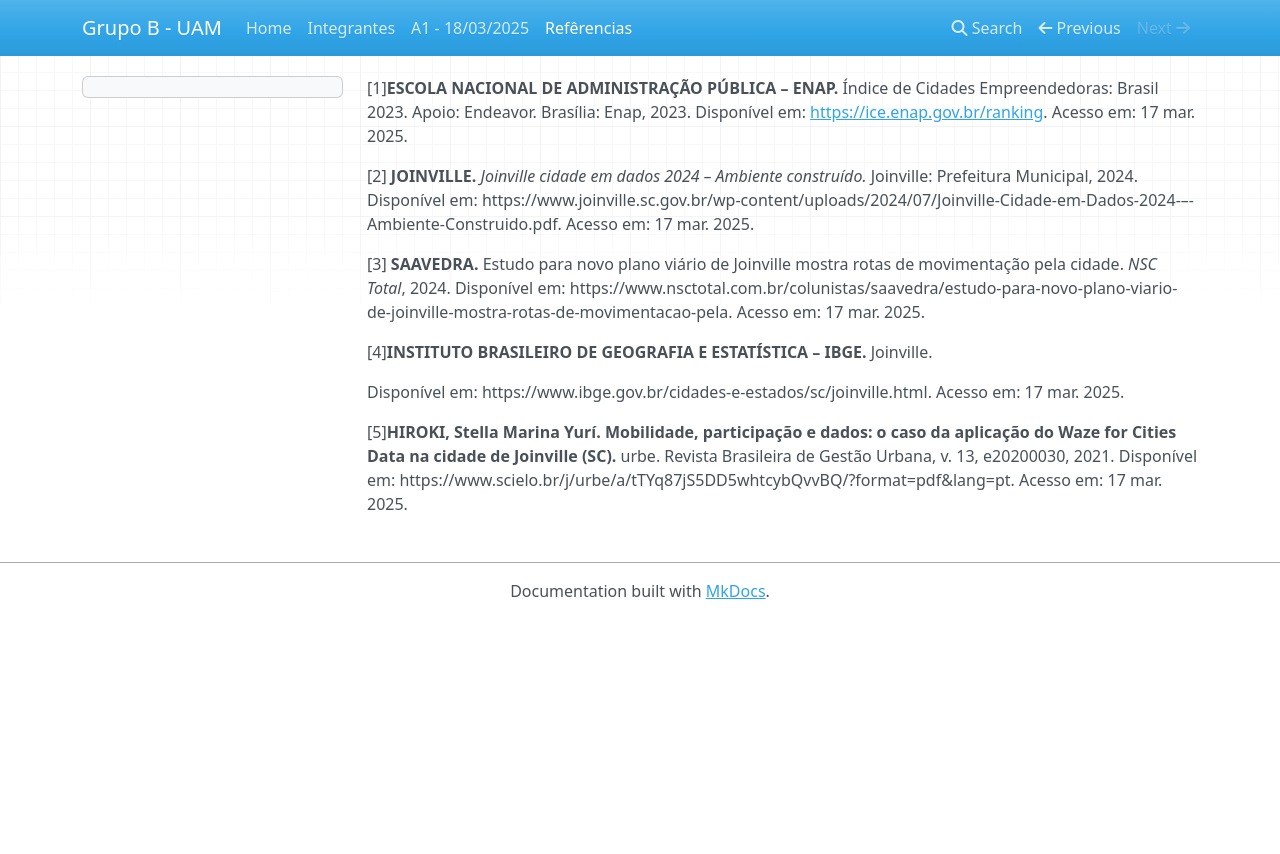
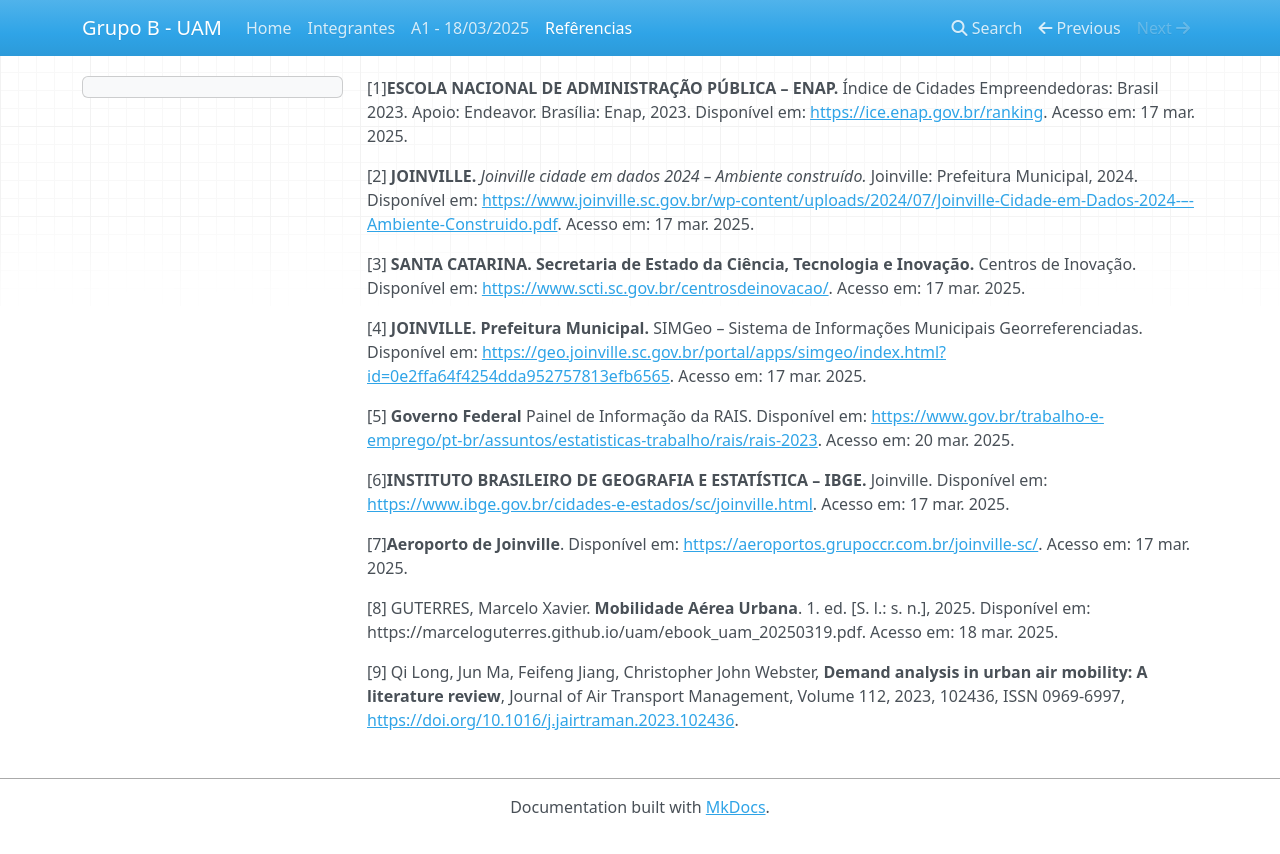
Before and after one commit to betina-boop/IT214Grupo-B, an MkDocs documentation site: the page built from docs/referencias.md, in a window 1280 px wide. Shown: the top 854 px of the page. Built offline with MkDocs 1.6.1, drawn with Linux system fonts in a browser that asks for light colours; nearby versions of some CDN libraries.

```diff
--- a/docs/referencias.md
+++ b/docs/referencias.md
@@ -1,13 +1,19 @@
 [1]**ESCOLA NACIONAL DE ADMINISTRAÇÃO PÚBLICA – ENAP.** Índice de Cidades Empreendedoras: Brasil 2023. Apoio: Endeavor. Brasília: Enap, 2023. Disponível em: <https://ice.enap.gov.br/ranking>. Acesso em: 17 mar. 2025.
 
-[2] **JOINVILLE.** *Joinville cidade em dados 2024 – Ambiente construído.* Joinville: Prefeitura Municipal, 2024. Disponível em: https://www.joinville.sc.gov.br/wp-content/uploads/2024/07/Joinville-Cidade-em-Dados-2024-–-Ambiente-Construido.pdf. Acesso em: 17 mar. 2025.
+[2] **JOINVILLE.** *Joinville cidade em dados 2024 – Ambiente construído.* Joinville: Prefeitura Municipal, 2024. Disponível em: <https://www.joinville.sc.gov.br/wp-content/uploads/2024/07/Joinville-Cidade-em-Dados-2024-–-Ambiente-Construido.pdf>. Acesso em: 17 mar. 2025.
 
-[3] **SAAVEDRA.** Estudo para novo plano viário de Joinville mostra rotas de movimentação pela cidade. *NSC Total*, 2024. Disponível em: https://www.nsctotal.com.br/colunistas/saavedra/estudo-para-novo-plano-viario-de-joinville-mostra-rotas-de-movimentacao-pela. Acesso em: 17 mar. 2025.
+[3] **SANTA CATARINA. Secretaria de Estado da Ciência, Tecnologia e Inovação.** Centros de Inovação. Disponível em: <https://www.scti.sc.gov.br/centrosdeinovacao/>. Acesso em: 17 mar. 2025.
 
+[4] **JOINVILLE. Prefeitura Municipal.** SIMGeo – Sistema de Informações Municipais Georreferenciadas. Disponível em: <https://geo.joinville.sc.gov.br/portal/apps/simgeo/index.html?id=0e2ffa64f4254dda952757813efb6565>. Acesso em: 17 mar. 2025.
 
-[4]**INSTITUTO BRASILEIRO DE GEOGRAFIA E ESTATÍSTICA – IBGE.** Joinville.
+[5] **Governo Federal** Painel de Informação da RAIS. Disponível em: <https://www.gov.br/trabalho-e-emprego/pt-br/assuntos/estatisticas-trabalho/rais/rais-2023>. Acesso em: 20 mar. 2025.
 
-Disponível em: https://www.ibge.gov.br/cidades-e-estados/sc/joinville.html. Acesso em: 17 mar. 2025.
+[6]**INSTITUTO BRASILEIRO DE GEOGRAFIA E ESTATÍSTICA – IBGE.** Joinville. Disponível em: <https://www.ibge.gov.br/cidades-e-estados/sc/joinville.html>. Acesso em: 17 mar. 2025.
 
-[5]**HIROKI, Stella Marina Yurí. Mobilidade, participação e dados: o caso da aplicação do Waze for Cities Data na cidade de Joinville (SC).** urbe.
-Revista Brasileira de Gestão Urbana, v. 13, e20200030, 2021. Disponível em: https://www.scielo.br/j/urbe/a/tTYq87jS5DD5whtcybQvvBQ/?format=pdf&lang=pt. Acesso em: 17 mar. 2025.
+[7]**Aeroporto de Joinville**. Disponível em: <https://aeroportos.grupoccr.com.br/joinville-sc/>. Acesso em: 17 mar. 2025.
+
+[8] GUTERRES, Marcelo Xavier. **Mobilidade Aérea Urbana**. 1. ed. [S. l.: s. n.], 2025. Disponível em: https://marceloguterres.github.io/uam/ebook_uam_20250319.pdf. Acesso em: 18 mar. 2025.
+
+[9] Qi Long, Jun Ma, Feifeng Jiang, Christopher John Webster,
+**Demand analysis in urban air mobility: A literature review**,
+Journal of Air Transport Management, Volume 112, 2023, 102436, ISSN 0969-6997, <https://doi.org/10.1016/j.jairtraman.2023.102436>.
```
Also changed, not shown: docs/atividade1.md (+28 -26 lines), site/atividade1/index.html, site/index.html, site/search/search_index.json.
